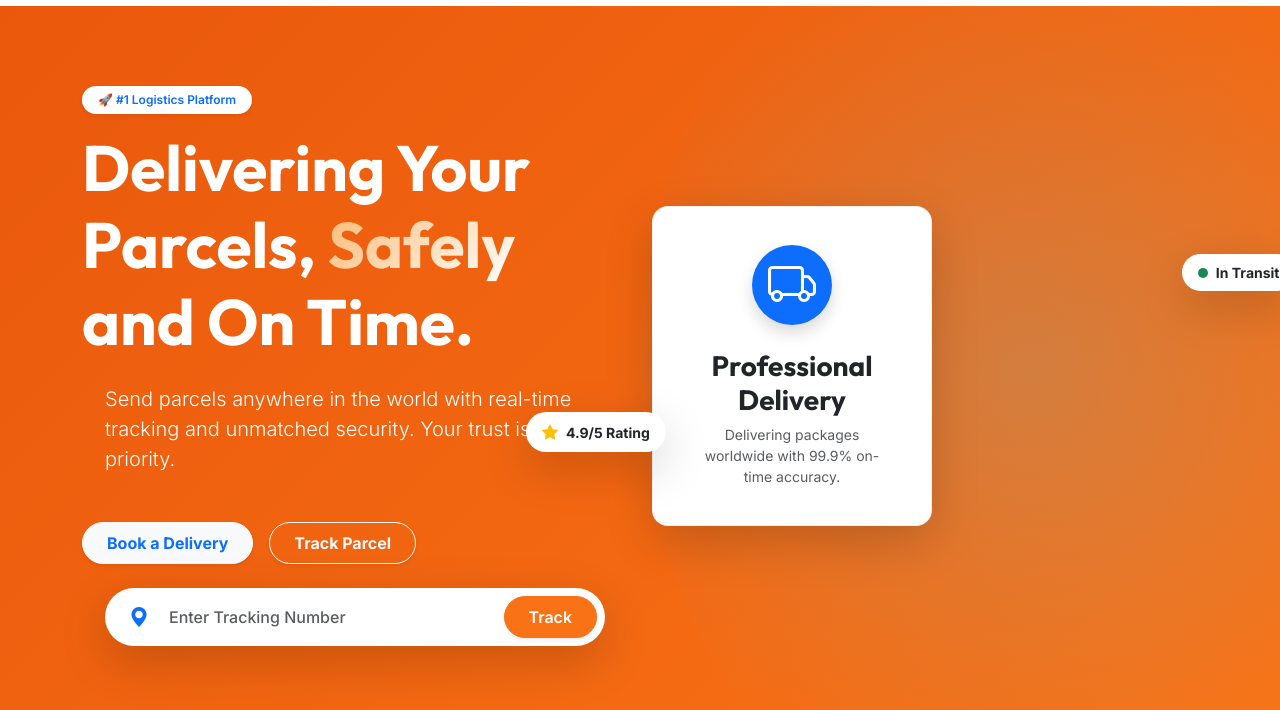
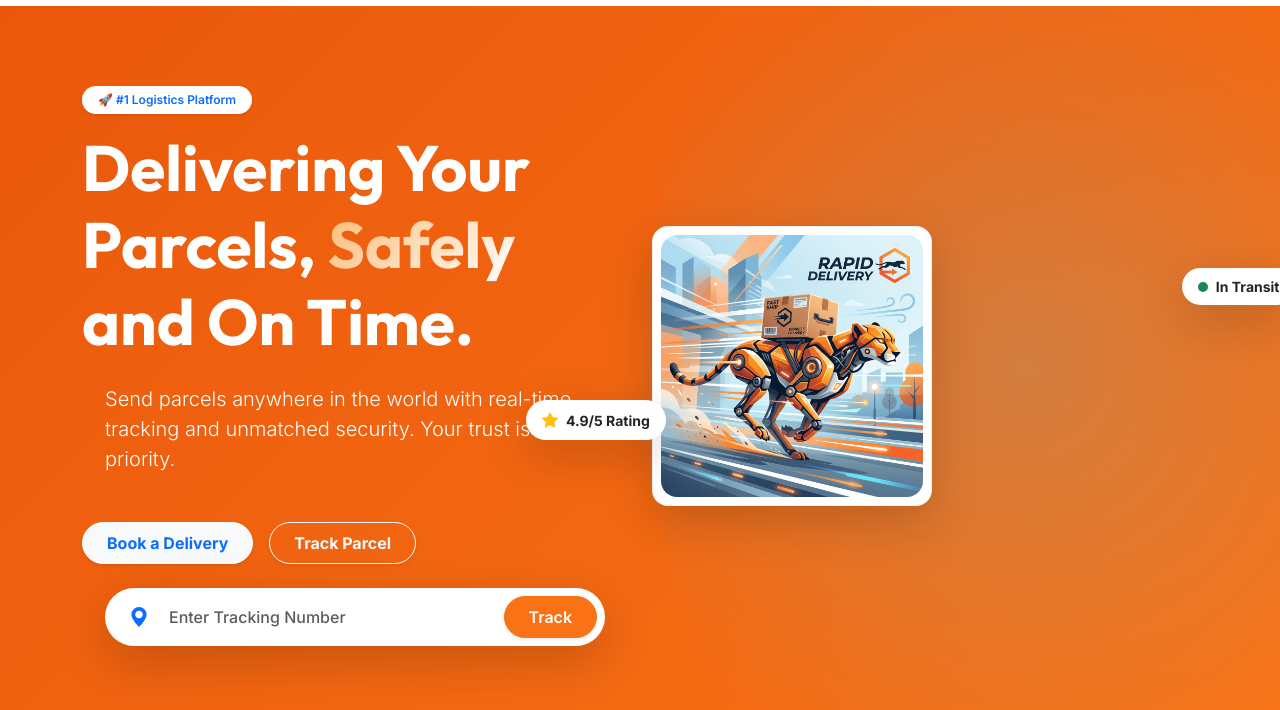
Before and after one commit to SanthoskrishnaG/Parcel_Delivery_Service, a plain HTML site: page index.html in a window 1280 px wide. Shown: the part 90-800 px from the top of the page. Drawn offline with nearby package versions, Linux system fonts and the light colour scheme.

Commit message:
Changed Name as Cheetah

```diff
--- a/index.html
+++ b/index.html
@@ -84,16 +84,8 @@
                 <div class="col-lg-6 position-relative animate-fade-in-left" style="animation-delay: 0.3s;">
                     <!-- Abstract Hero Illustration -->
                     <div class="hero-illustration mx-auto">
-                        <div class="box-3d shadow-lg bg-white rounded-4 overflow-hidden position-relative">
-                            <div class="p-5 text-center h-100 d-flex flex-column justify-content-center align-items-center">
-                                <div class="pulse-ring mb-4">
-                                    <div class="icon-circle bg-primary text-white d-flex align-items-center justify-content-center shadow" style="width: 80px; height: 80px; border-radius: 50%;">
-                                        <i class="bi bi-truck display-5"></i>
-                                    </div>
-                                </div>
-                                <h3 class="font-outfit fw-bold text-dark mb-2">Professional Delivery</h3>
-                                <p class="text-muted small mb-0">Delivering packages worldwide with 99.9% on-time accuracy.</p>
-                            </div>
+                        <div class="box-3d shadow-lg bg-white rounded-4 overflow-hidden position-relative p-2 text-center h-100 d-flex flex-column justify-content-center align-items-center">
+                            <img src="assets/images/hero_cheetah.png" alt="Cheetah running fast with a parcel" class="img-fluid rounded-4" style="width: 100%; height: auto; object-fit: cover;">
                         </div>
                         <div class="floating-badge badge-1 shadow-lg bg-white text-dark rounded-pill py-2 px-3 d-flex align-items-center gap-2">
                             <div class="bg-success rounded-circle" style="width: 10px; height: 10px;"></div>
```
Also changed, not shown: assets/images/hero_cheetah.png (added).
